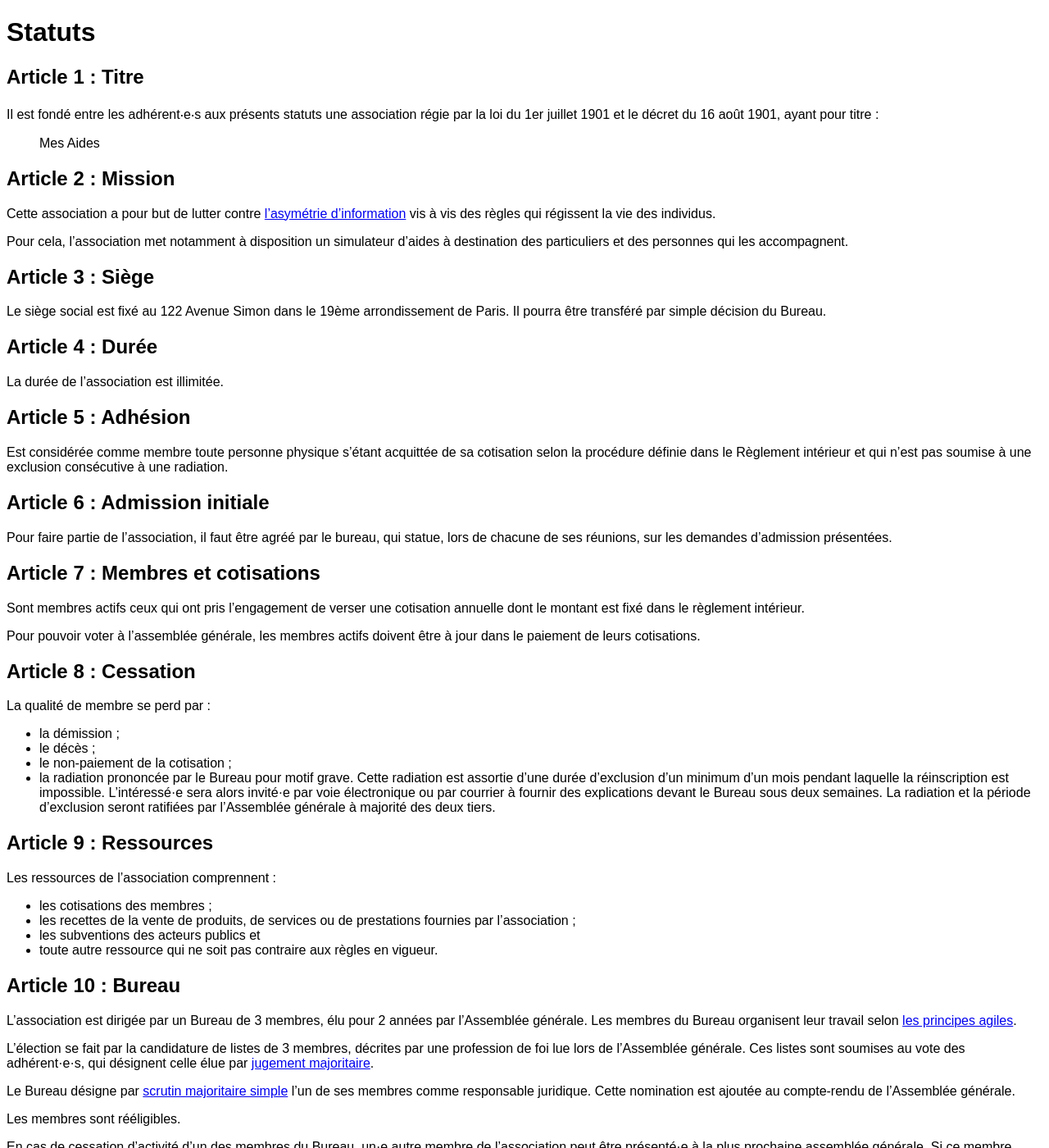
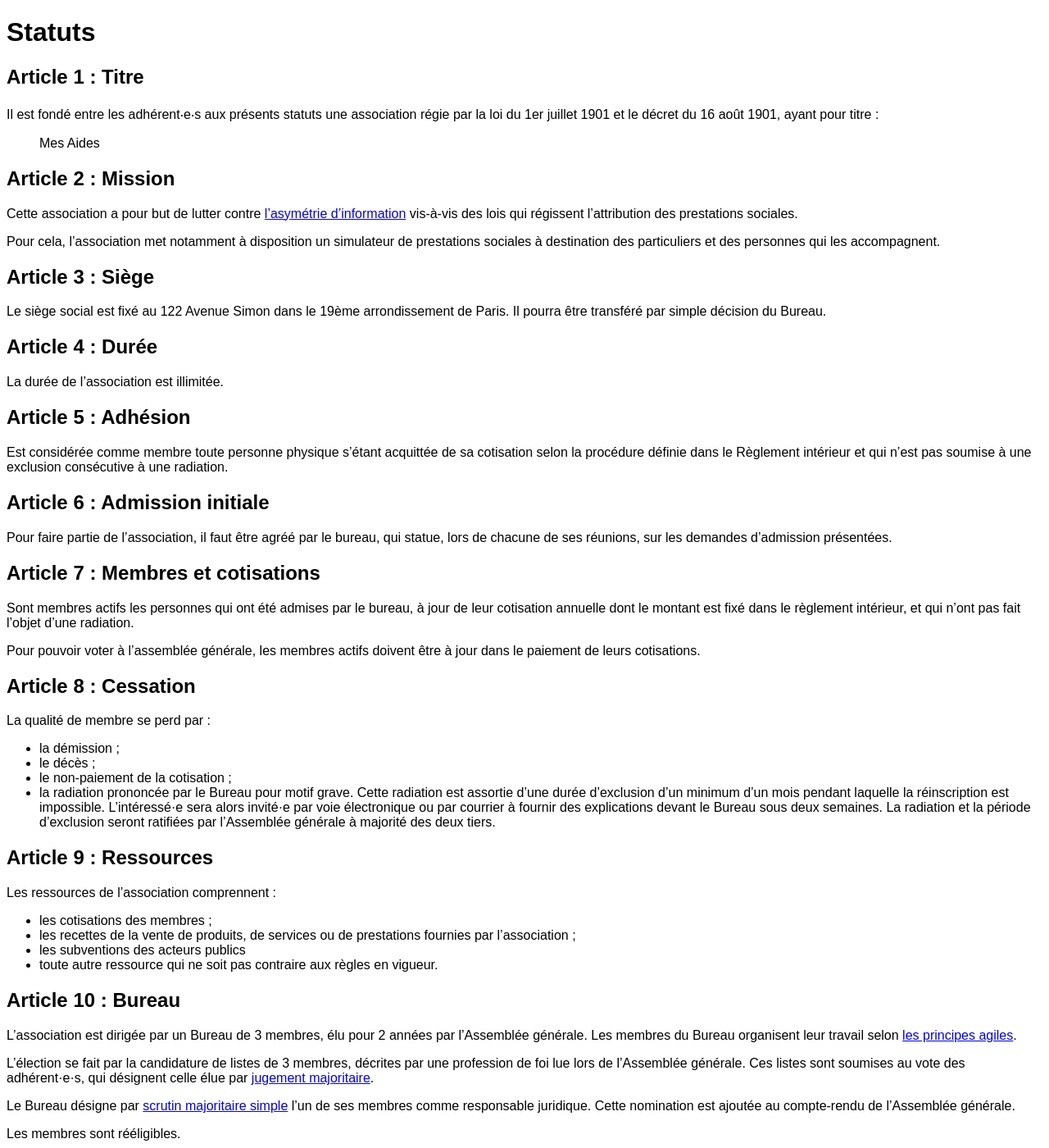
Before and after one commit to mes-aides/vie-associative, a Jekyll site: the page built from statuts.md, in a window 1280 px wide and 1400 px high. Shown: the whole window at 82% size. Built offline with Jekyll 4.4.1, drawn with Linux system fonts in a browser that asks for light colours.

Commit message:
Précise la mission et rend cohérent l'adhésion

```diff
--- a/statuts.md
+++ b/statuts.md
@@ -11,9 +11,9 @@ Il est fondé entre les adhérent‧e‧s aux présents statuts une association
 
 ## Mission
 
-Cette association a pour but de lutter contre [l'asymétrie d'information](https://fr.wikipedia.org/wiki/Asym%C3%A9trie_d'information) vis à vis des règles qui régissent la vie des individus.
+Cette association a pour but de lutter contre [l'asymétrie d'information](https://fr.wikipedia.org/wiki/Asym%C3%A9trie_d'information) vis-à-vis des lois qui régissent l'attribution des prestations sociales.
 
-Pour cela, l’association met notamment à disposition un simulateur d'aides à destination des particuliers et des personnes qui les accompagnent.
+Pour cela, l’association met notamment à disposition un simulateur de prestations sociales à destination des particuliers et des personnes qui les accompagnent.
 
 
 ## Siège
@@ -38,7 +38,7 @@ Pour faire partie de l'association, il faut être agréé par le bureau, qui sta
 
 ## Membres et cotisations
 
-Sont membres actifs ceux qui ont pris l'engagement de verser une cotisation annuelle dont le montant est fixé dans le règlement intérieur.
+Sont membres actifs les personnes qui ont été admises par le bureau, à jour de leur cotisation annuelle dont le montant est fixé dans le règlement intérieur, et qui n'ont pas fait l'objet d'une radiation.
 
 Pour pouvoir voter à l'assemblée générale, les membres actifs doivent être à jour dans le paiement de leurs cotisations.
 
```
Also changed, not shown: other parts of statuts.md (+1 -1 lines).
